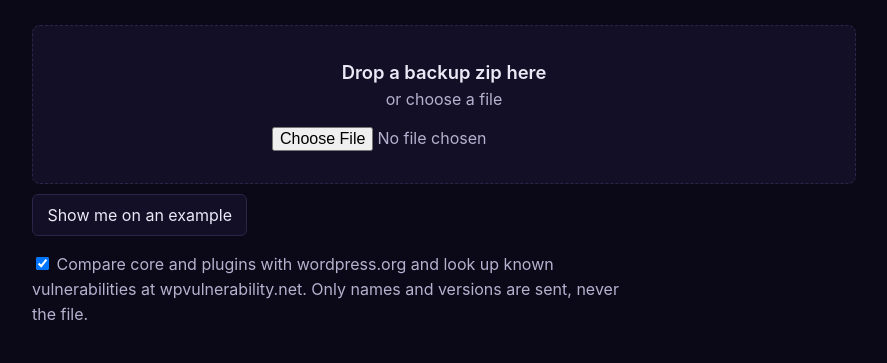
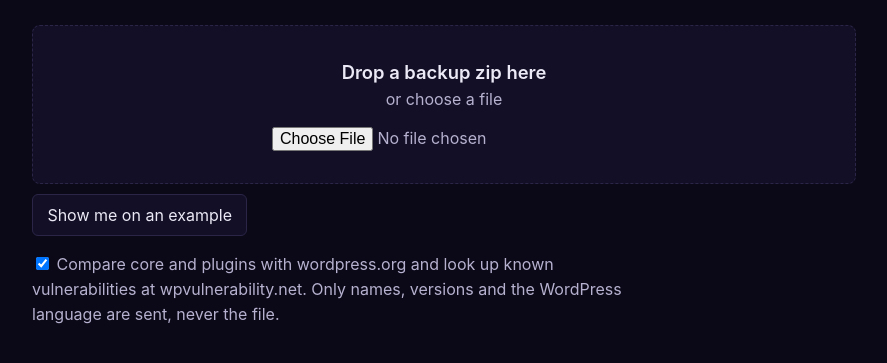
Before and after one commit to Helban/backup-scanner-for-wordpress, a plain HTML site: page index.html in a window 1280 px wide. Shown: the part 137-500 px from the top of the page, without its empty margins (196-1083 px from the left). Drawn offline with Linux system fonts and the light colour scheme.

Commit message:
Name the WordPress language among what is sent
The checkbox label said only names and versions leave the browser; the lookups also send the site's locale.

```diff
--- a/index.html
+++ b/index.html
@@ -28,7 +28,7 @@
 
   <label class="option">
     <input type="checkbox" data-scanner="online" checked>
-    Compare core and plugins with wordpress.org and look up known vulnerabilities at wpvulnerability.net. Only names and versions are sent, never the file.
+    Compare core and plugins with wordpress.org and look up known vulnerabilities at wpvulnerability.net. Only names, versions and the WordPress language are sent, never the file.
   </label>
 
   <div class="result" data-scanner="result" hidden>
```
